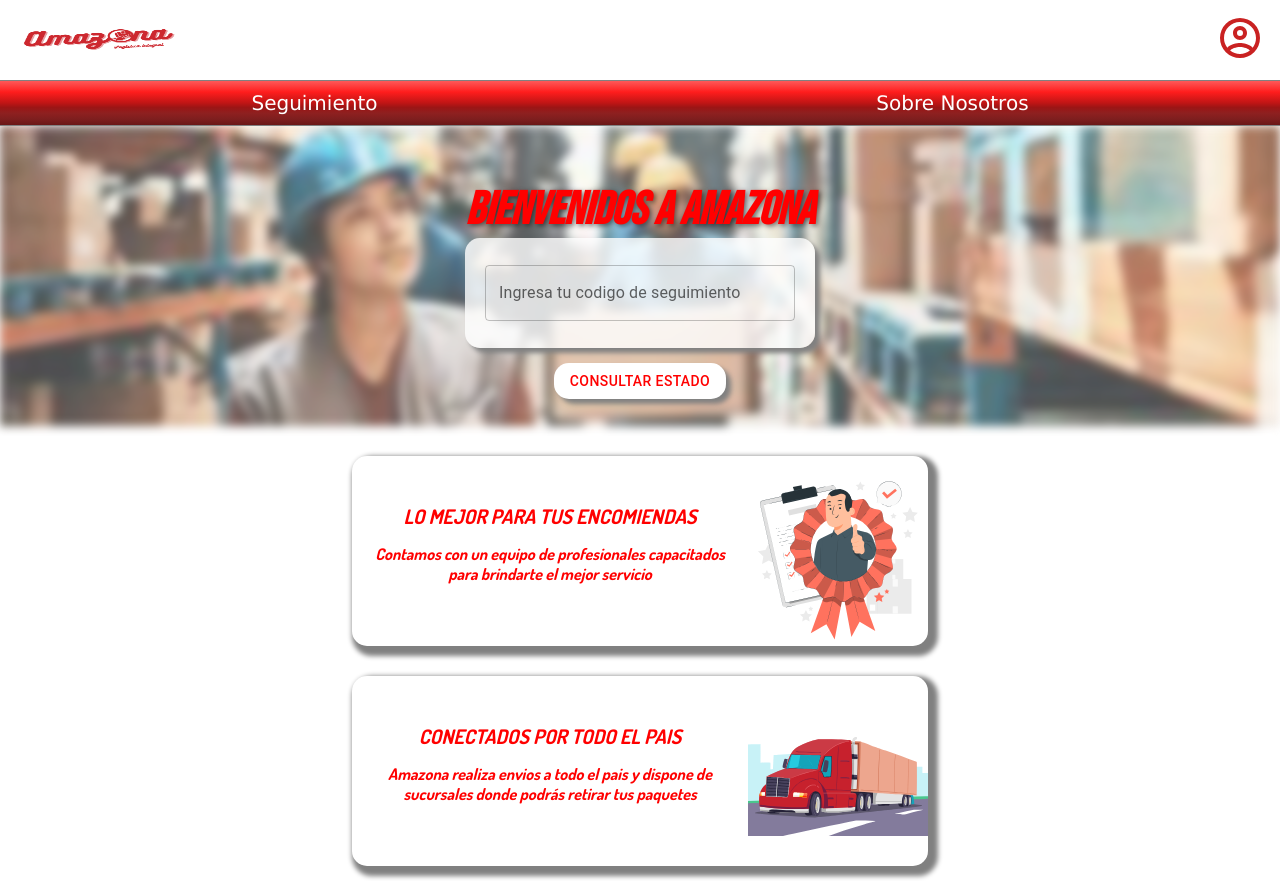
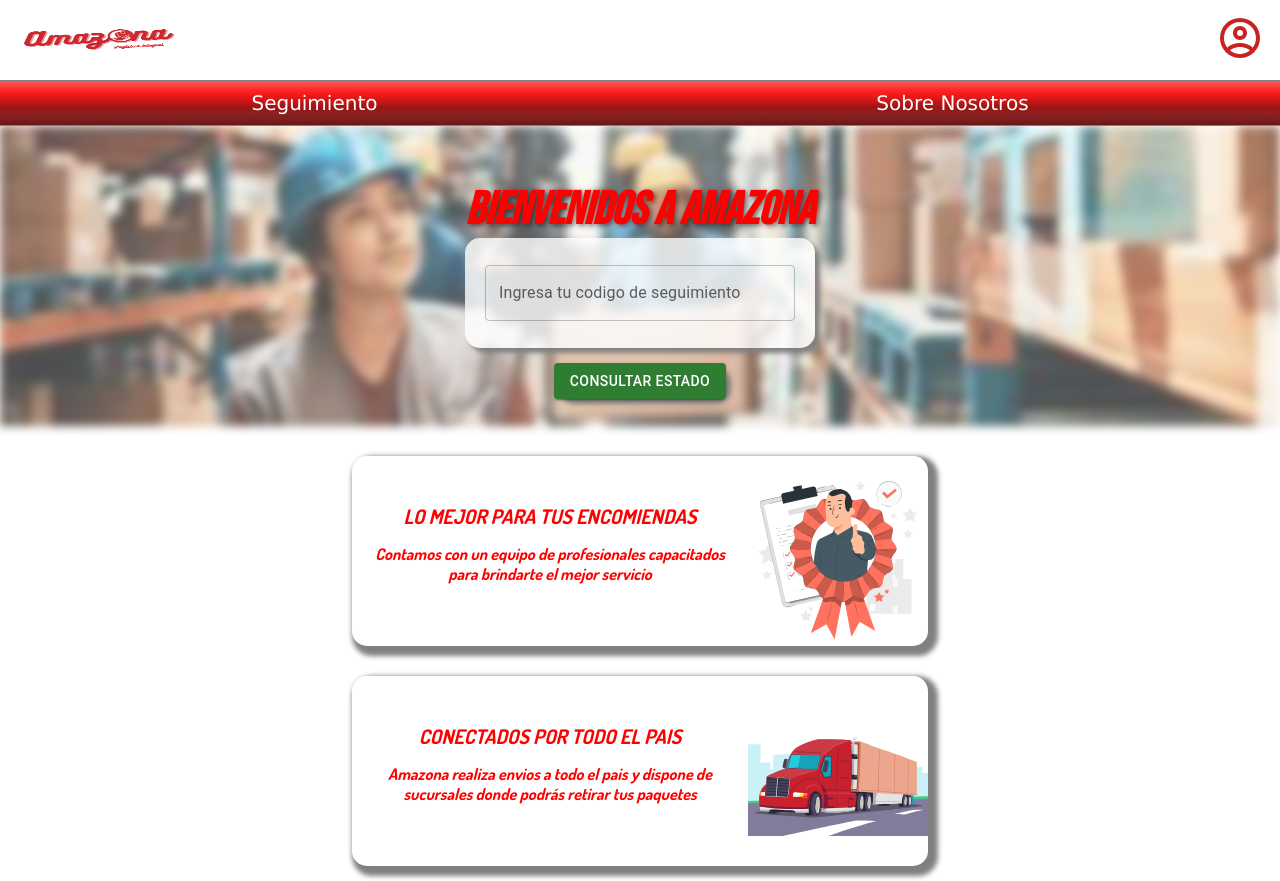
Before and after one commit to imdaviddev/tp-final-laboratorio-frontend, a React (Vite) app: page / in a window 1280 px wide. Built offline with nearby package versions, Linux system fonts and the light colour scheme; grey boxes are pictures that could not be loaded.

Commit message:
Refactor Inicio
Uso de Styled para refactorizar los componentes del inicio

```diff
--- a/src/components/CardHome.tsx
+++ b/src/components/CardHome.tsx
@@ -1,5 +1,3 @@
-import '../css/cards.css'
-
 interface Props{
 
     title: string | number // | Puede ser un tipo de dato O el otro
--- a/src/css/main.css
+++ /dev/null
@@ -1,67 +0,0 @@
-.nav-main {
-    border: 1px solid black;
-}
-
-.container-img-status {
-    position: relative; /* Esto es importante para que el pseudo-elemento ::before se posicione correctamente */
-    padding: 10px;
-    height: 300px;
-    display: flex;
-    flex-direction: column;
-    justify-content: center;
-}
-
-.container-img-status::before {
-    content: '';
-    position: absolute;
-    top: 0;
-    left: 0;
-    right: 0;
-    bottom: 0;
-    background-image: url('../../public/fondoMain.jpeg');
-    background-size: cover;
-    background-position: center;
-    background-repeat: no-repeat;
-    filter: blur(5px); /* Hace que el fondo se vea borroso */
-    z-index: -1; /* Envía la imagen de fondo detrás del contenido */
-    opacity: 0.7; /* Si quieres que la imagen sea semi-transparente */
-}
-
-.container-status-group{
-    display: flex;
-    flex-direction: column;
-    justify-content: center;
-    align-items: center;
-}
-.container-status-group button{
-    margin: 15px;
-    color: red;
-    background-color: white;
-    border-radius: 15px;
-    box-shadow: 5px 5px 5px gray;
-}
-
-.container-status {
-    height: 110px;
-    width: 350px;
-    padding: 20px;
-    display: flex;
-    justify-content: center;
-    background-color: rgba(255, 255, 255, 0.8); /* Fondo blanco semi-transparente */
-    flex-direction: column;
-    border-radius: 15px;
-    box-shadow: 5px 5px 5px gray;
-    z-index: 1; /* Asegúrate de que este contenido esté encima de la imagen borrosa */
-}
-
-.welcome-header {
-    margin-top: 45px;
-    display: flex;
-    color: red;
-    justify-content: center;
-    font-family: "Bebas Neue", sans-serif;
-    font-style: italic;
-    font-size: 46px;
-    font-weight: bold; /* Para engrosar el texto */
-    text-shadow: 2px 2px 5px rgba(0, 0, 0, 0.5); /* Sombras */
-}
--- a/src/pages/inicio/Inicio.tsx
+++ b/src/pages/inicio/Inicio.tsx
@@ -1,11 +1,13 @@
 import Button from '@mui/material/Button';
 import TextField from '@mui/material/TextField';
 import Header from "../../components/HeaderComponent/Header";
+import { ContainerImgFondo, BienvenidoInicio, ContainerStatus, StatusTextField, ButtonStatus, ContainerCardGroup } from './index'
 import { PageContainer } from "../ComponentsUI";
 import CardHome from '../../components/CardHome'
 import camion from '../../../public/camion.svg'
 import imgInicio from '../../../public/imgDescInicio.svg'
-import '../../css/main.css'
+import './cards.css'
+
 
 const cardData = [
   {
@@ -26,25 +28,28 @@
   return (
     <PageContainer>
       <Header rol="Cliente" />
-      <div className="container-img-status">
-        <div className='welcome-header'>Bienvenidos a Amazona</div>
-        <div className='container-status-group'>
-          <div className='container-status' color="secondary">
+      <ContainerImgFondo>
+        <BienvenidoInicio>Bienvenidos a Amazona</BienvenidoInicio>
+        <ContainerStatus>
+          <StatusTextField>
             <TextField
               id="outlined-textarea"
               label="Ingresa tu codigo de seguimiento"
               placeholder="TX 00000485454878445"
               multiline
             />
-          </div>
-          <Button variant="contained" color="success">
+          </StatusTextField>
+
+          <ButtonStatus>
+            <Button variant="contained" color="success">  {/* CAMBIAR EL COLOR DEL BOTON*/}
               Consultar Estado
             </Button>
+          </ButtonStatus>
 
-        </div>
-      </div>
-      <div>
-            <div className='container-cards-group'>
+        </ContainerStatus>
+      </ContainerImgFondo>
+
+      <ContainerCardGroup>
         {cardData.map((card, index) => (
           <CardHome
             key={index}
@@ -53,8 +58,7 @@
             image={card.image}
           />
         ))}
-            </div>
-        </div>
+      </ContainerCardGroup>
     </PageContainer>
 
   )
--- a/src/css/cards.css
+++ b/src/pages/inicio/cards.css
@@ -4,14 +4,13 @@
     flex-direction: column;
     align-items: center;
 }
+
 .container-card{
     margin: 15px;
     width: 45%;
     display: flex;
     border-radius: 15px;
     box-shadow: 5px 5px 5px 5px gray;
-
-
 }
 
 .card-image {
--- a/src/pages/inicio/index.tsx
+++ b/src/pages/inicio/index.tsx
@@ -0,0 +1,74 @@
+import { styled } from "styled-components"
+
+export const ContainerImgFondo = styled.div`
+    position: relative;
+    padding: 10px;
+    height: 300px;
+    display: flex;
+    flex-direction: column;
+    justify-content: center;
+
+    &::before {
+    content: '';
+    position: absolute;
+    top: 0;
+    left: 0;
+    right: 0;
+    bottom: 0;
+    background-image: url('../../public/fondoMain.jpeg');
+    background-size: cover;
+    background-position: center;
+    background-repeat: no-repeat;
+    filter: blur(5px); /* Hace que el fondo se vea borroso */
+    z-index: -1; /* Envía la imagen de fondo detrás del contenido */
+    opacity: 0.7; /* Si quieres que la imagen sea semi-transparente */
+`
+
+export const BienvenidoInicio =styled.div`
+    margin-top: 45px;
+    display: flex;
+    color: red;
+    justify-content: center;
+    font-family: "Bebas Neue", sans-serif;
+    font-style: italic;
+    font-size: 46px;
+    font-weight: bold; /* Para engrosar el texto */
+    text-shadow: 2px 2px 5px rgba(0, 0, 0, 0.5); /* Sombras */
+`
+
+export const ContainerStatus =styled.div`
+    display: flex;
+    flex-direction: column;
+    justify-content: center;
+    align-items: center;
+`
+
+export const StatusTextField = styled.div`
+    height: 110px;
+    width: 350px;
+    padding: 20px;
+    display: flex;
+    justify-content: center;
+    background-color: rgba(255, 255, 255, 0.8); /* Fondo blanco semi-transparente */
+    flex-direction: column;
+    border-radius: 15px;
+    box-shadow: 5px 5px 5px gray;
+    z-index: 1; /* Asegúrate de que este contenido esté encima de la imagen borrosa */
+`
+
+export const ButtonStatus = styled.div`
+    margin: 15px;
+    color: red;
+    background-color: white;
+    border-radius: 15px;
+    box-shadow: 5px 5px 5px gray;
+`
+
+//Tarjetas del inicio
+
+export const ContainerCardGroup = styled.div`
+    margin-top: 15px;
+    display: flex;
+    flex-direction: column;
+    align-items: center;
+`
```
Lines whose indentation alone changed are shown as unchanged.
